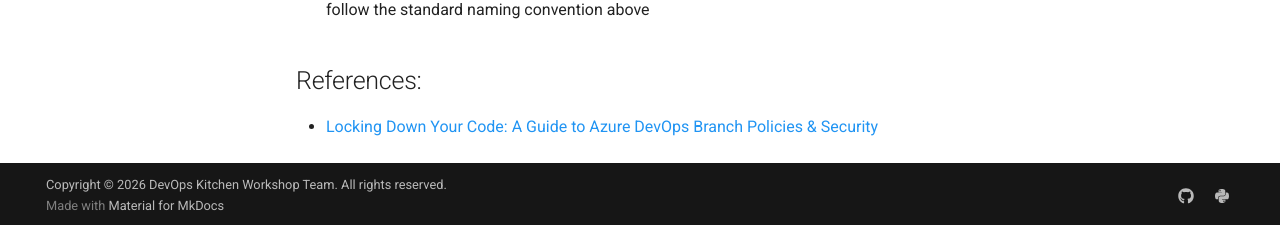
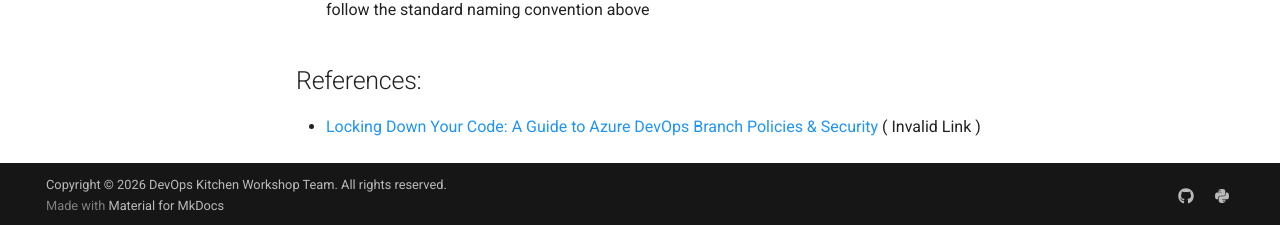
Before and after one commit to Mohamed-Eleraki/DevOps-Kitchen-Workshop, an MkDocs documentation site: the page built from docs/azure/az-devops-branch-policy-security.md, in a window 1280 px wide and 1127 px high. Shown: the part 899-1124 px from the top of the window. Built offline with MkDocs 1.6.1 and Material for MkDocs 9.7.7, drawn with Linux system fonts in a browser that asks for light colours; comment, search, counter and statistics services are not loaded; the version menu is left out.

Commit message:
Update az-devops-branch-policy-security.md

```diff
--- a/docs/azure/az-devops-branch-policy-security.md
+++ b/docs/azure/az-devops-branch-policy-security.md
@@ -32,4 +32,4 @@ The FrogTech Tech Lead Team requests to protect the main branch based on the fol
 above
 
 ## References:
-- [Locking Down Your Code: A Guide to Azure DevOps Branch Policies & Security](https://eraki.hashnode.dev/locking-down-your-code-a-guide-to-azure-devops-branch-policies-and-security)
+- [Locking Down Your Code: A Guide to Azure DevOps Branch Policies & Security](https://eraki.hashnode.dev/locking-down-your-code-a-guide-to-azure-devops-branch-policies-and-security)    ( Invalid Link )
```
